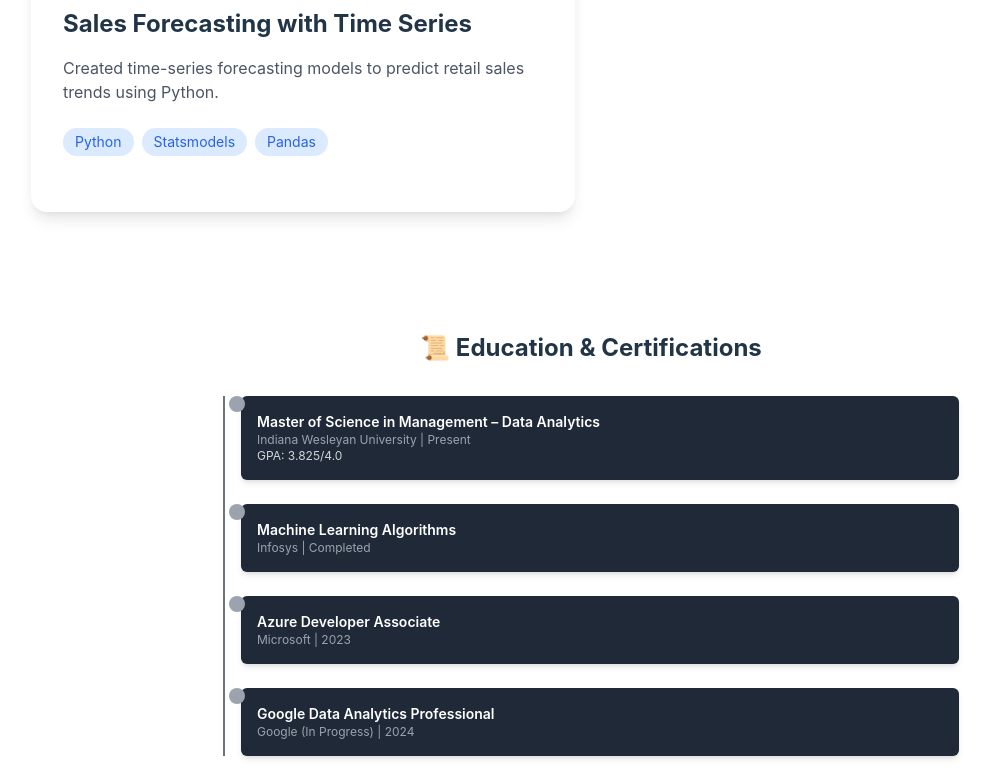
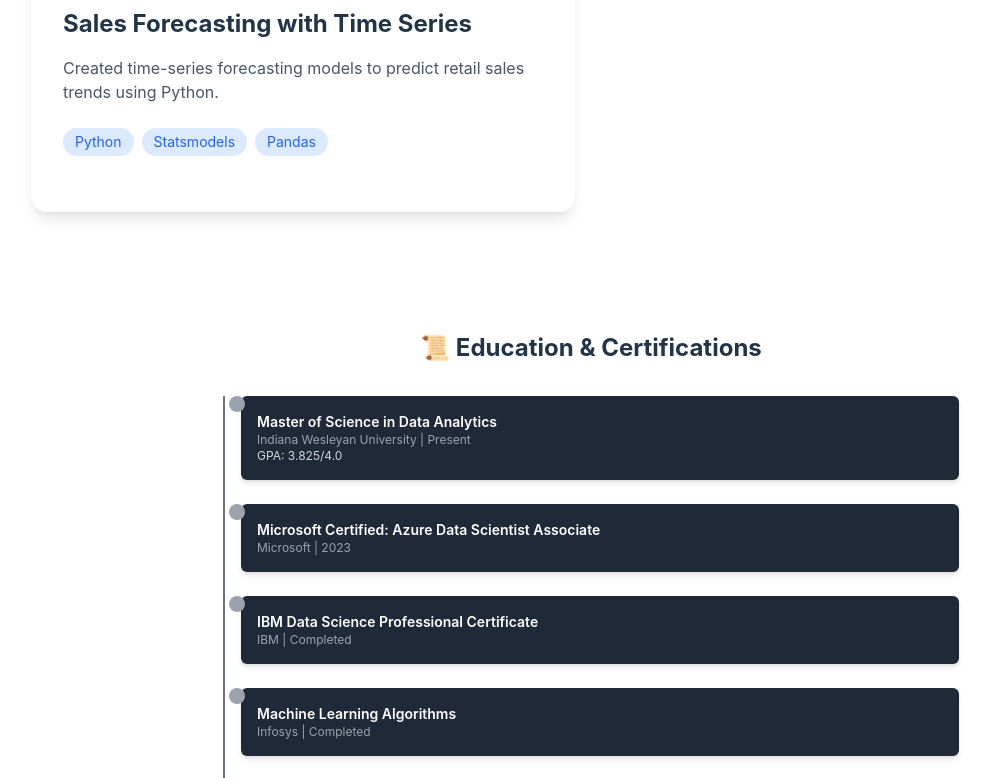
Before and after one commit to Aravind-blip/portfolio, a React (Vite) app: page / in a window 1280 px wide. Shown: the part 2000-2778 px from the top of the page, without its empty margins (49-1039 px from the left). Built offline with nearby package versions, Linux system fonts and the light colour scheme.

Commit message:
Refined Resume & Certifications Layout

```diff
--- a/src/components/Resume.jsx
+++ b/src/components/Resume.jsx
@@ -6,10 +6,28 @@ import { FiDownload } from "react-icons/fi";
 const timelineItems = [
   {
     type: "Education",
-    title: "Master of Science in Management – Data Analytics",
+    title: "Master of Science in Data Analytics",
     institution: "Indiana Wesleyan University",
     year: "Present",
     gpa: "GPA: 3.825/4.0",
+  },
+  // {
+  //   type: "Certification",
+  //   title: "Google Data Analytics Professional Certificate",
+  //   institution: "Google (In Progress)",
+  //   year: "2024",
+  // },
+  {
+    type: "Certification",
+    title: "Microsoft Certified: Azure Data Scientist Associate",
+    institution: "Microsoft",
+    year: "2023",
+  },
+  {
+    type: "Certification",
+    title: "IBM Data Science Professional Certificate",
+    institution: "IBM",
+    year: "Completed",
   },
   {
     type: "Certification",
@@ -19,17 +37,24 @@ const timelineItems = [
   },
   {
     type: "Certification",
-    title: "Azure Developer Associate",
-    institution: "Microsoft",
-    year: "2023",
+    title: "Infosys Certified Angular Professional",
+    institution: "Infosys",
+    year: "Completed",
   },
   {
     type: "Certification",
-    title: "Google Data Analytics Professional",
-    institution: "Google (In Progress)",
-    year: "2024",
+    title: "Infosys Certified C# Programmer",
+    institution: "Infosys",
+    year: "Completed",
+  },
+  {
+    type: "Certification",
+    title: "Infosys Certified .NET Microservices Developer",
+    institution: "Infosys",
+    year: "Completed",
   }
 ];
+
 
 const Resume = () => {
   return (
@@ -64,7 +89,7 @@ const Resume = () => {
         {/* Download Resume Button */}
         <div className="text-center mt-8">
           <a
-            href="/assets/Aravind_Bandipelli_Resume.pdf"
+            href="/Aravind_Bandipelli_Resume.pdf"
             download="Aravind_Bandipelli_Resume.pdf"
             className="inline-flex items-center gap-2 px-4 py-2 bg-blue-600 hover:bg-blue-500 text-white text-sm font-medium rounded-md shadow-md transition duration-300"
           >
```
Also changed, not shown: 2 other files (tests, documents, lock files or other folders).
